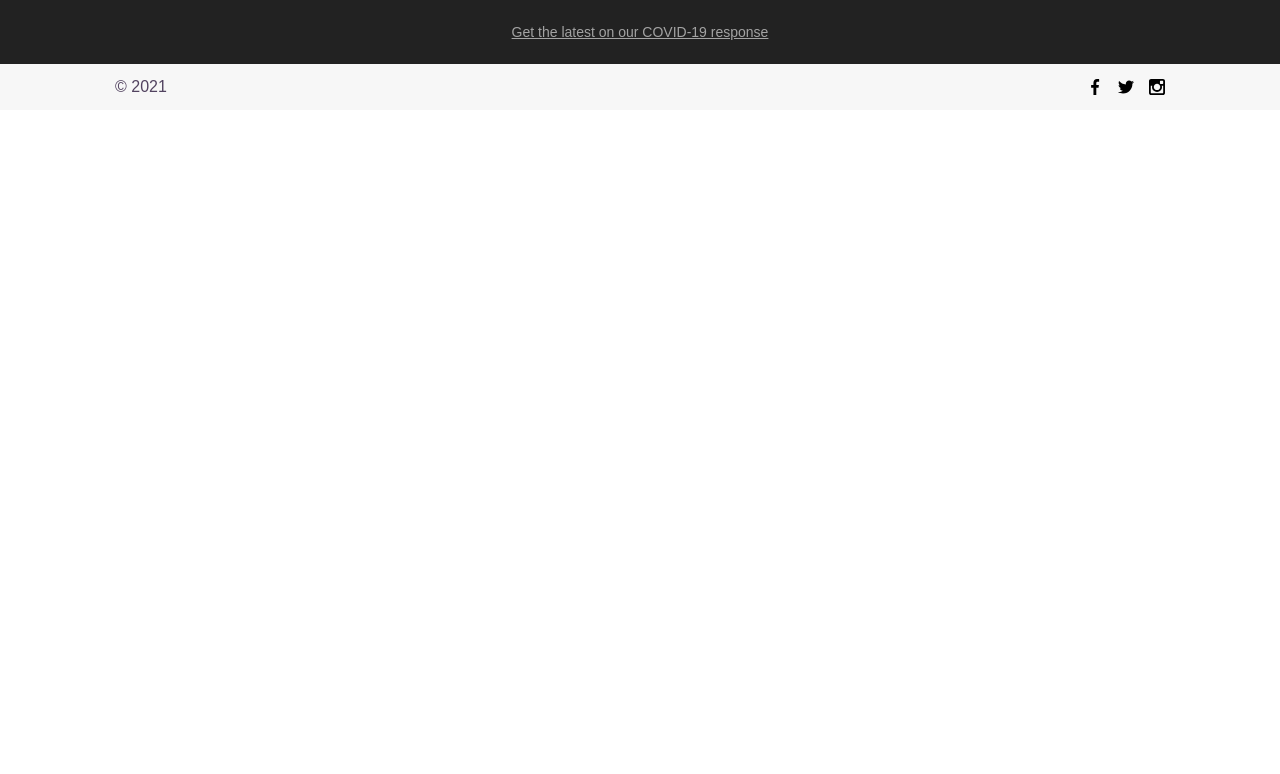
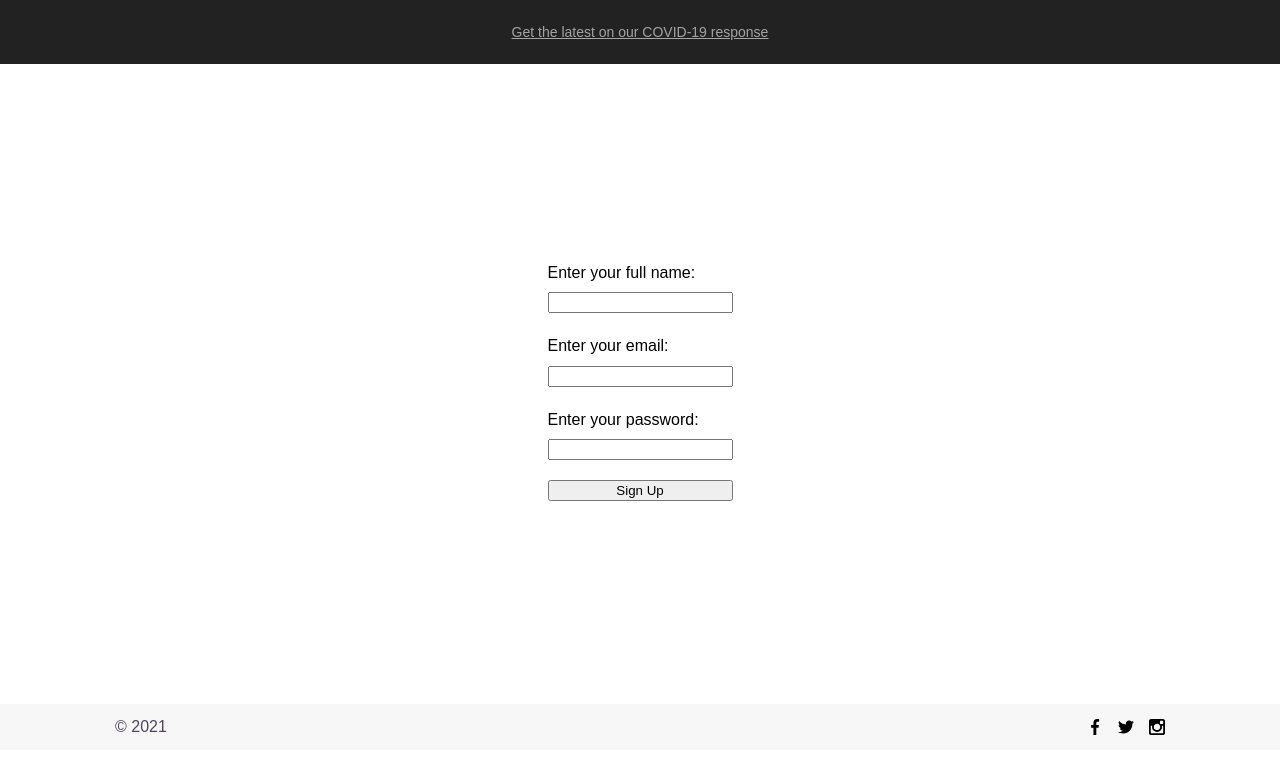
Before and after one commit to Giladpl/airbnb-mock-proj, a React (Create React App) app: page /signup in a window 1280 px wide. Shown: the top 774 px of the page. Built offline with nearby package versions, Linux system fonts and the light colour scheme; a web font is replaced by a local one.

Commit message:
sign up page

```diff
--- a/src/pages/LogIn/LogIn.jsx
+++ b/src/pages/LogIn/LogIn.jsx
@@ -18,9 +18,9 @@ export const LogIn = (props) => {
     return (
         <form className="login main-layout flex-column" onSubmit={onLogin}>
             <label htmlFor="email">Enter your email:</label>
-            <input type="email" id="email" name="email" value={logInCred.email} onChange={handleChange} />
+            <input type="email" id="email" name="email" value={logInCred.email} onChange={handleChange} required />
             <label htmlFor="password">Enter your password:</label>
-            <input type="text" id="password" name="password" value={logInCred.password} onChange={handleChange} />
+            <input type="text" id="password" name="password" value={logInCred.password} onChange={handleChange} required />
             <button className="btn">Log In</button>
         </form>
     )
--- a/src/pages/SignUp/SignUp.jsx
+++ b/src/pages/SignUp/SignUp.jsx
@@ -1,12 +1,29 @@
-
-
+import { useState } from 'react'
 import './SignUp.scss'
 
 export const SignUp = (props) => {
+    const [signUpCred, setSignUpCred] = useState({ fullname: '', email: '', password: '' })
+
+    const handleChange = ({ target }) => {
+        const field = target.name
+        const value = target.type === 'number' ? +target.value : target.value
+        setSignUpCred({ ...signUpCred, [field]: value })
+    }
+
+    const onSignUp = (ev) => {
+        ev.preventDefault()
+        console.log(signUpCred);
+    }
 
     return (
-        <section className="signup">
-
-        </section>
+        <form className="signup main-layout flex-column" onSubmit={onSignUp}>
+            <label htmlFor="fullname">Enter your full name:</label>
+            <input type="text" id="fullname" name="fullname" value={signUpCred.fullname} onChange={handleChange} required />
+            <label htmlFor="email">Enter your email:</label>
+            <input type="email" id="email" name="email" value={signUpCred.email} onChange={handleChange} required />
+            <label htmlFor="password">Enter your password:</label>
+            <input type="text" id="password" name="password" value={signUpCred.password} onChange={handleChange} required />
+            <button className="btn">Sign Up</button>
+        </form>
     )
 }
--- a/src/pages/SignUp/SignUp.scss
+++ b/src/pages/SignUp/SignUp.scss
@@ -1 +1,15 @@
-.signup {}
+@import '../../assets/styles/setup/variables';
+@import '../../assets/styles/setup/functions';
+
+.signup {
+    height: 80vh;
+    justify-content: center;
+
+    > * {
+        margin-bottom: rem(7px);
+    }
+
+    input {
+        margin-bottom: rem(20px);
+    }
+}
```
